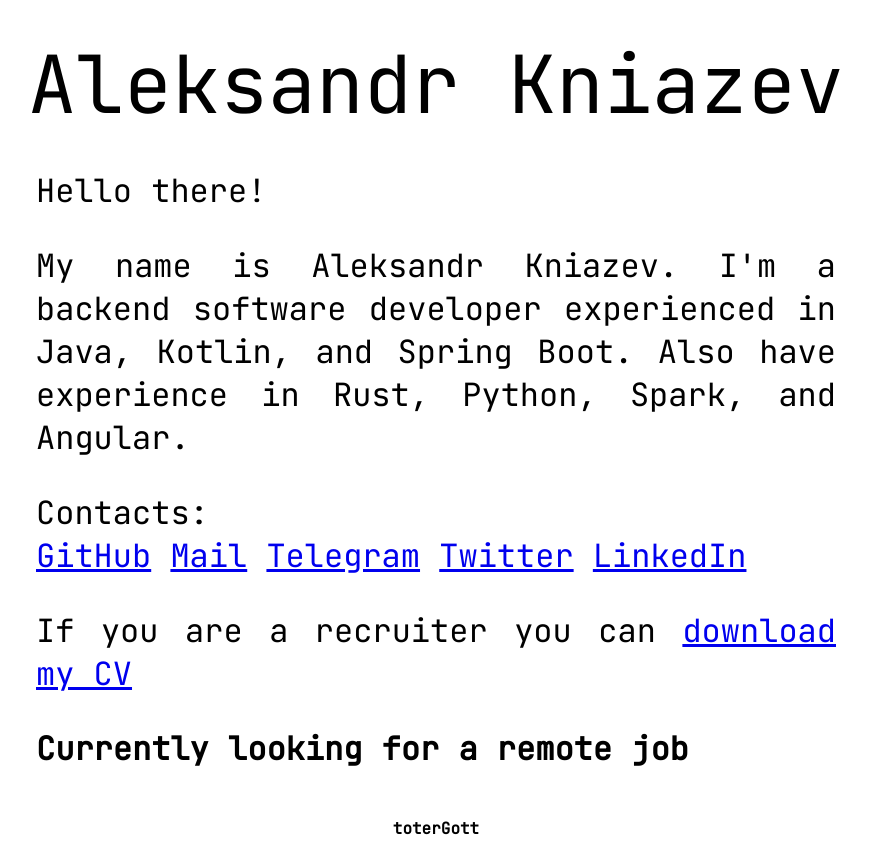
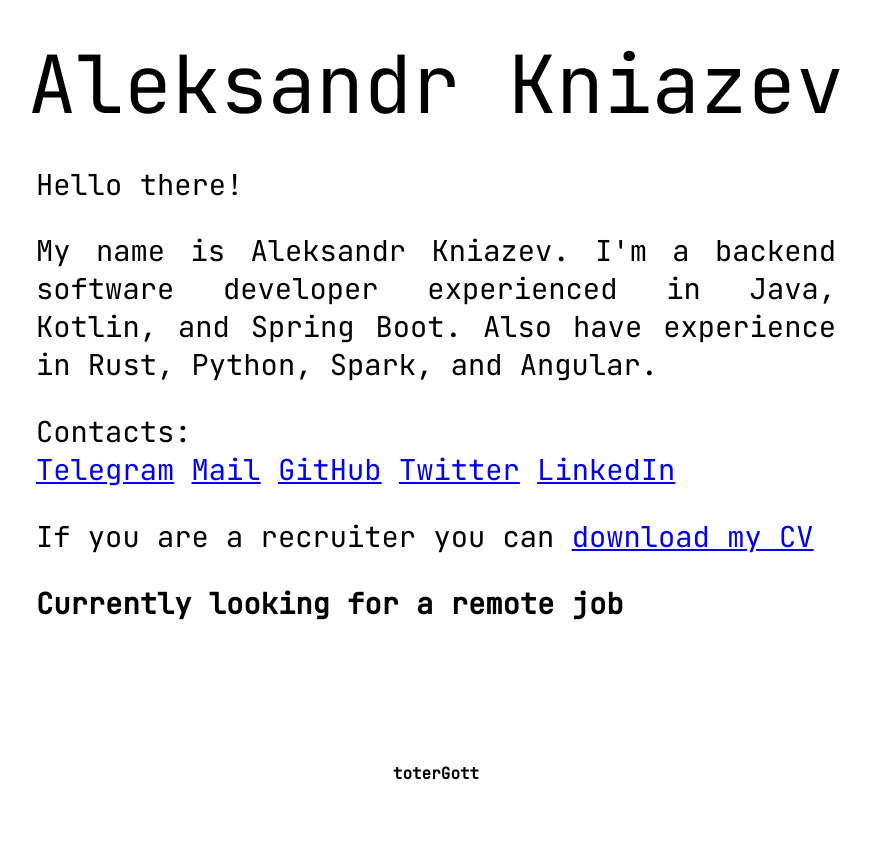
Before and after one commit to toterGott/personal-website, a plain HTML site: page index.html in a window 1280 px wide. Shown: the whole page, without its empty margins (204-1075 px from the left). After the commit the page ends 800 px from the top, so only its background shows below. Drawn offline with Linux system fonts and the light colour scheme.

Commit message:
fix fond size

```diff
--- a/index.html
+++ b/index.html
@@ -3,7 +3,7 @@
 <head>
     <meta charset="utf-8">
     <title>Kniazev</title>
-    <link rel="stylesheet" type="text/css" href="styles/styles_2.css">
+    <link rel="stylesheet" type="text/css" href="styles/styles_3.css">
 </head>
 <body>
 
@@ -17,11 +17,11 @@
         Also have experience in Rust, Python, Spark, and Angular.
     </p>
 
-    <p class="main-text center-text">
+    <p class="center-text main-text">
         Contacts:<br>
+        <a href="https://teleg.run/toterGott">Telegram</a>
+        <a href="mailto:mail@totergott.pro">Mail</a>
         <a href="https://github.com/toterGott">GitHub</a>
-        <a href="mailto:mail@totergott.pro">Mail</a>
-        <a href="https://teleg.run/toterGott">Telegram</a>
         <a href="https://twitter.com/toterGott">Twitter</a>
         <a href="https://www.linkedin.com/in/aleksander-knyazev">LinkedIn</a>
     </p>
--- a/styles/styles_2.css
+++ b/styles/styles_3.css
@@ -13,7 +13,7 @@ body {
 .main-text {
     max-width: 800px;
     text-align: justify;
-    font-size: 200%;
+    font-size: 180%;
     width: 95%;
     display: block;
     margin-left: auto;
```
Also changed, not shown: blog-pages/personal-website.html (+1 -1 lines), blog.html (+1 -1 lines).
